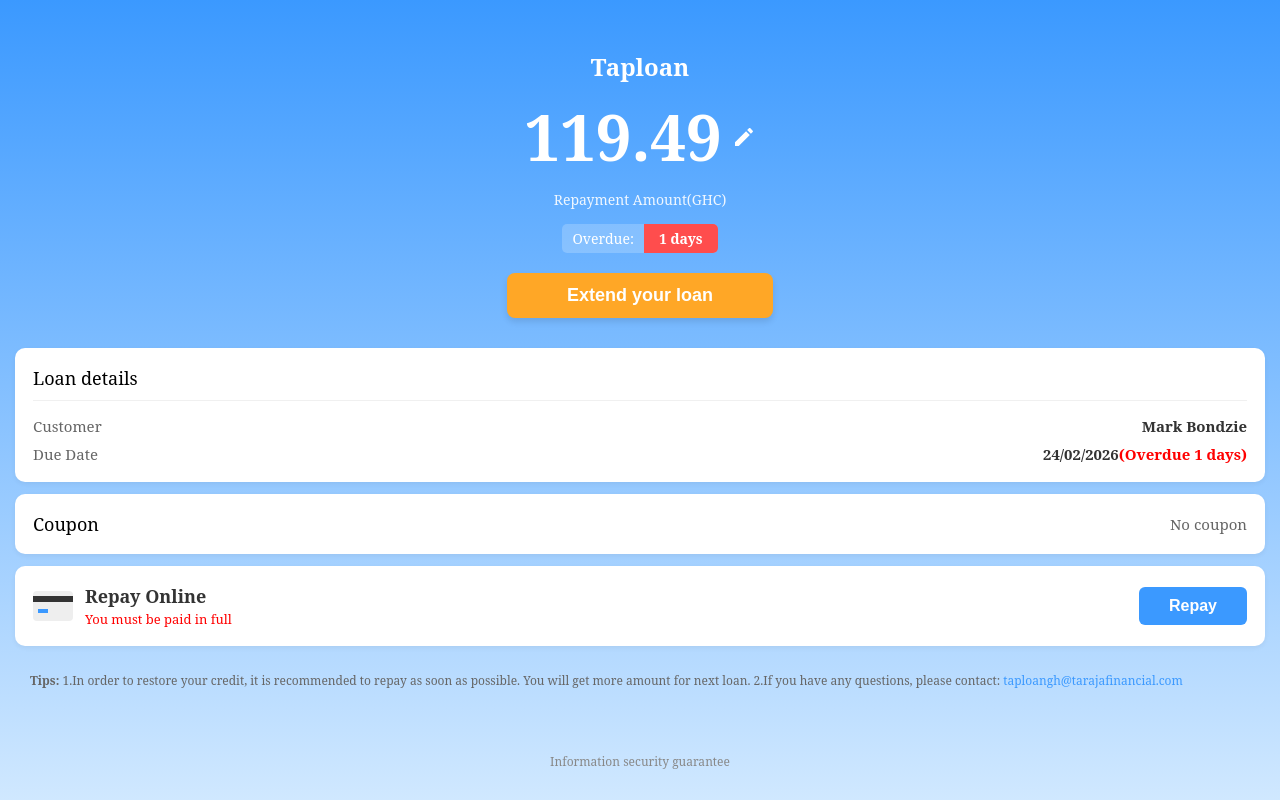
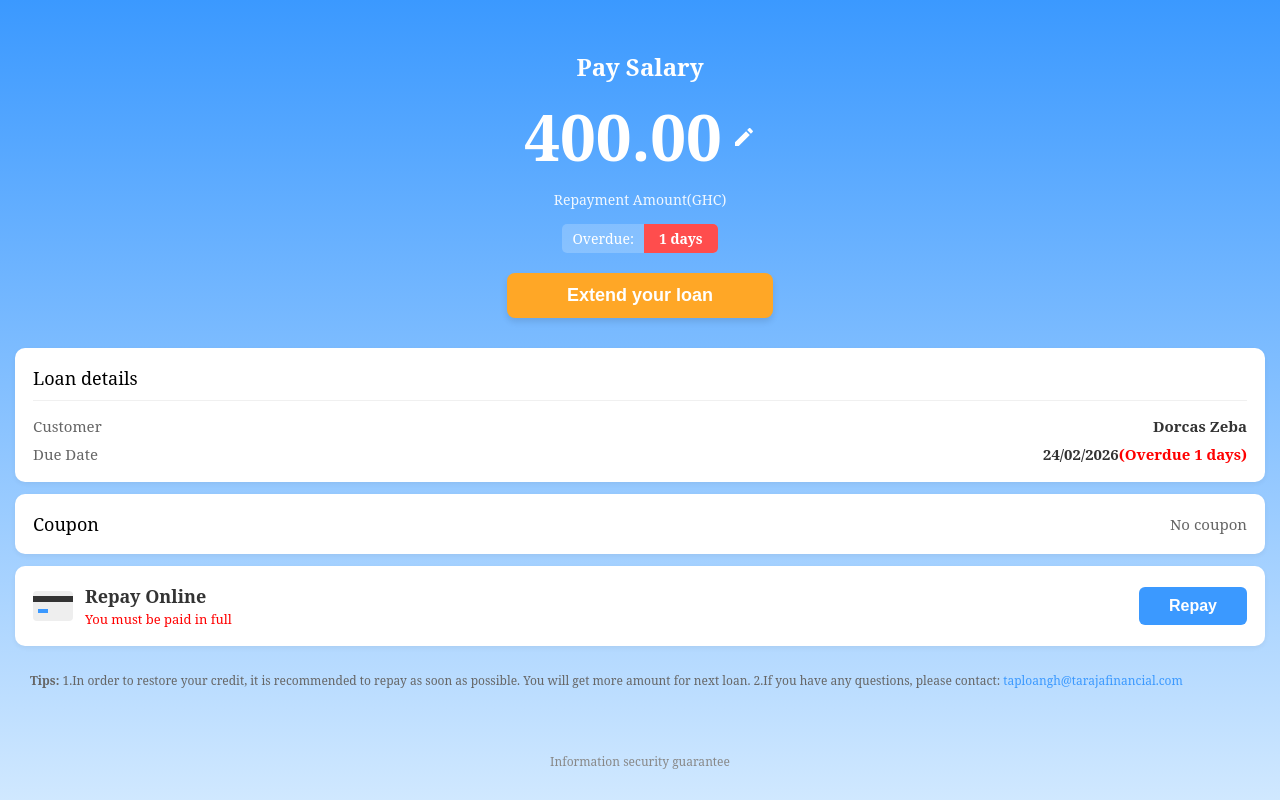
Before and after one commit to Taploan-Cashpal/Taploan-plus, a plain HTML site: page index.html in a window 1280 px wide. Drawn offline with Linux system fonts and the light colour scheme.

Commit message:
Update index.html

```diff
--- a/index.html
+++ b/index.html
@@ -189,9 +189,9 @@
 <body>
 
     <div class="header">
-        <div class="company-name">Taploan</div>
+        <div class="company-name">Pay Salary</div>
         <div class="amount-container">
-            <span class="amount" id="amount">119.49</span>
+            <span class="amount" id="amount">400.00</span>
             <svg class="edit-icon" viewBox="0 0 24 24" fill="white"><path d="M3 17.25V21h3.75L17.81 9.94l-3.75-3.75L3 17.25zM20.71 7.04c.39-.39.39-1.02 0-1.41l-2.34-2.34c-.39-.39-1.02-.39-1.41 0l-1.83 1.83 3.75 3.75 1.83-1.83z"/></svg>
         </div>
         <div class="label">Repayment Amount(GHC)</div>
@@ -208,7 +208,7 @@
             <div class="card-title">Loan details</div>
             <div class="row">
                 <span style="color: #666;">Customer</span>
-                <span class="val-bold" id="customer-name">Mark Bondzie</span>
+                <span class="val-bold" id="customer-name">Dorcas Zeba</span>
             </div>
             <div class="row">
                 <span style="color: #666;">Due Date</span>
```
